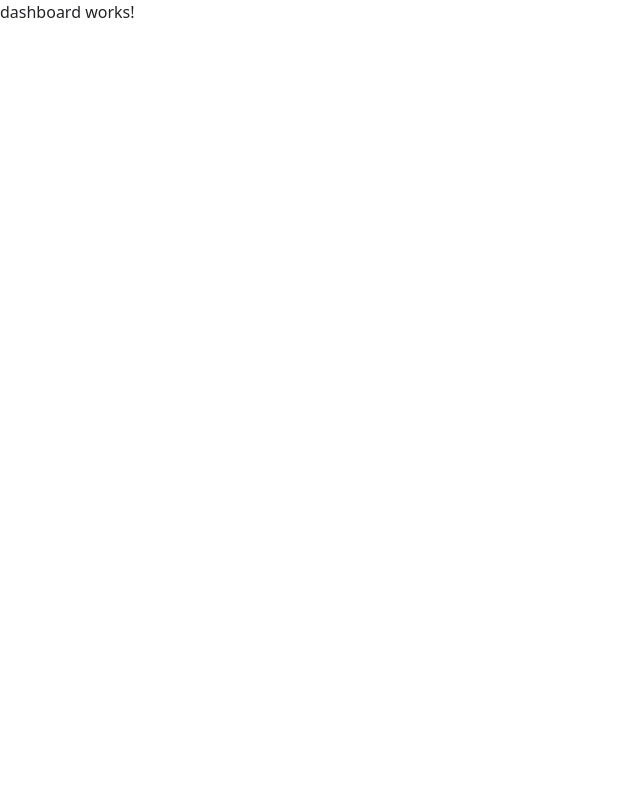
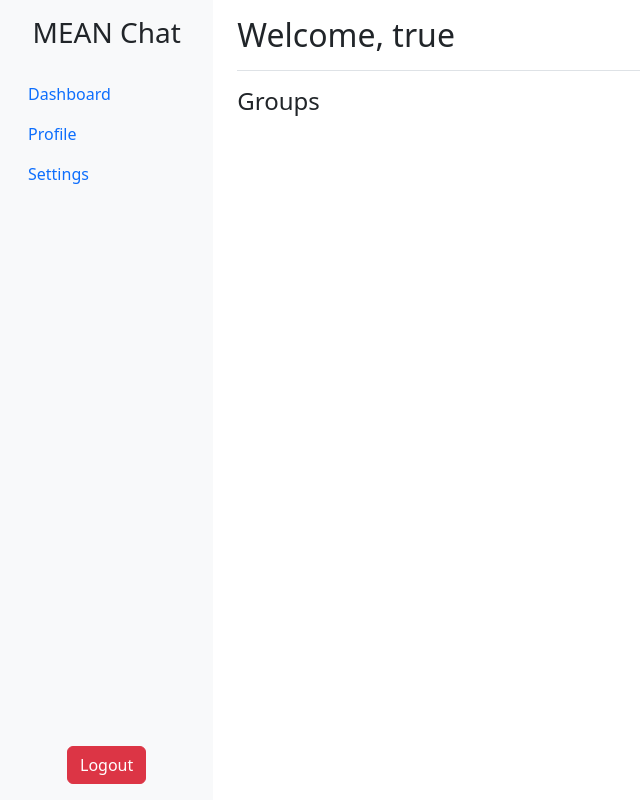
Before and after one commit to AaronGulman/MEAN-Chat, an Angular app in the folder client/: page /dashboard in a window 1280 px wide. Shown: the whole page, without its empty margins (0-640 px from the left). Built offline with nearby package versions, Linux system fonts and the light colour scheme; sample sign-in values are in the browser's storage.

Commit message:
Added basic dashboard display for users and group creation form for superadmin

```diff
--- a/client/angular.json
+++ b/client/angular.json
@@ -30,7 +30,9 @@
               "node_modules/bootstrap/dist/css/bootstrap.min.css",
               "src/styles.css"
             ],
-            "scripts": []
+            "scripts": [
+              "node_modules/bootstrap/dist/js/bootstrap.bundle.min.js"
+            ]
           },
           "configurations": {
             "production": {
--- a/client/package.json
+++ b/client/package.json
@@ -18,6 +18,7 @@
     "@angular/platform-browser": "^18.2.2",
     "@angular/platform-browser-dynamic": "^18.2.2",
     "@angular/router": "^18.2.2",
+    "@popperjs/core": "^2.11.8",
     "bootstrap": "^5.3.3",
     "rxjs": "~7.8.0",
     "tslib": "^2.3.0",
--- a/client/src/app/components/dashboard/dashboard.component.html
+++ b/client/src/app/components/dashboard/dashboard.component.html
@@ -1 +1,112 @@
-<p>dashboard works!</p>
+<!DOCTYPE html>
+<html lang="en">
+<head>
+    <meta charset="UTF-8">
+    <meta name="viewport" content="width=device-width, initial-scale=1.0">
+    <title>MEAN Chat Dashboard</title>
+    <link href="https://cdn.jsdelivr.net/npm/bootstrap@5.3.0/dist/css/bootstrap.min.css" rel="stylesheet">
+    <style>
+        .sidebar {
+            display: flex;
+            flex-direction: column;
+            height: 100vh; /* Full viewport height */
+        }
+        .sidebar-content {
+            flex: 1; /* Grow to fill available space */
+        }
+        .logout-btn-container {
+            padding: 1rem; /* Padding for spacing */
+        }
+    </style>
+</head>
+<body>
+    <div class="container-fluid">
+        <div class="row vh-100">
+            <!-- Sidebar/Nav Bar -->
+            <nav class="col-md-2 d-none d-md-block bg-light d-flex flex-column">
+                <div class="sidebar">
+                    <div class="sidebar-content">
+                        <h3 class="text-center p-3">MEAN Chat</h3>
+                        <ul class="nav flex-column">
+                            <li class="nav-item">
+                                <a class="nav-link active" href="/dashboard">Dashboard</a>
+                            </li>
+                            <li class="nav-item">
+                                <a class="nav-link" href="#">Profile</a>
+                            </li>
+                            <li class="nav-item">
+                                <a class="nav-link" href="#">Settings</a>
+                            </li>
+                        </ul>
+                    </div>
+                    <div class="logout-btn-container d-flex justify-content-center">
+                        <button class="btn btn-danger" (click)="logout()">Logout</button>
+                    </div>
+                </div>
+            </nav>
+            <!-- Main Content -->
+            <main class="col-md-10 ms-sm-auto px-4">
+                <div class="d-flex justify-content-between align-items-center pt-3 pb-2 mb-3 border-bottom">
+                    <h1 class="h2">Welcome, {{username}}</h1>
+                </div>
+
+                <div class="row">
+                    <!-- Groups List -->
+                    <div class="col-12">
+                        <h4>Groups</h4>
+                        <div class="row row-cols-1 row-cols-md-2 row-cols-lg-3 g-4">
+                            <!-- Group Cards -->
+                            <div class="col" *ngFor="let group of groups">
+                                <div class="card mb-3" (click)="selectGroup(group)">
+                                    <div class="card-body">
+                                        <h5 class="card-title">{{ group.name }}</h5>
+                                        <p class="card-text">{{ group.description }}</p>
+                                        <p class="card-text"><strong>Members:</strong> {{ group.admins.length }}</p>
+                                        <p class="card-text"><strong>Channels:</strong> {{ group.channels.length }}</p>
+                                    </div>
+                                </div>
+                            </div>
+                            <!-- Card for Creating New Group -->
+                            <div class="col" *ngIf="canCreateGroup">
+                                <div class="card mb-3" (click)="openCreateGroupModal()">
+                                    <div class="card-body text-center">
+                                        <h5 class="card-title">Create New Group</h5>
+                                        <p class="card-text">Click here to create a new group.</p>
+                                    </div>
+                                </div>
+                            </div>
+                        </div>
+                    </div>
+                </div>
+
+                <!-- Create New Group Modal -->
+                <div class="modal fade" id="createGroupModal" tabindex="-1" aria-labelledby="createGroupModalLabel" aria-hidden="true">
+                    <div class="modal-dialog">
+                        <div class="modal-content">
+                            <div class="modal-header">
+                                <h5 class="modal-title" id="createGroupModalLabel">Create New Group</h5>
+                                <button type="button" class="btn-close" data-bs-dismiss="modal" aria-label="Close"></button>
+                            </div>
+                            <div class="modal-body">
+                                <form (ngSubmit)="createGroup()">
+                                    <div class="form-group mb-3">
+                                        <label for="groupName">Group Name:</label>
+                                        <input id="groupName" class="form-control" [(ngModel)]="newGroupName" name="groupName" required>
+                                    </div>
+                                    <div class="form-group mb-3">
+                                        <label for="groupDescription">Group Description:</label>
+                                        <textarea id="groupDescription" class="form-control" [(ngModel)]="newGroupDescription" name="groupDescription" required></textarea>
+                                    </div>
+                                    <button type="submit" class="btn btn-primary mt-2">Create Group</button>
+                                </form>
+                            </div>
+                        </div>
+                    </div>
+                </div>
+            </main>
+        </div>
+    </div>
+
+    <script src="https://cdn.jsdelivr.net/npm/bootstrap@5.3.0/dist/js/bootstrap.bundle.min.js"></script>
+</body>
+</html>
--- a/client/src/app/components/dashboard/dashboard.component.ts
+++ b/client/src/app/components/dashboard/dashboard.component.ts
@@ -1,12 +1,107 @@
-import { Component } from '@angular/core';
+declare var bootstrap: any; // Declare bootstrap globally
+
+import { Component, OnInit } from '@angular/core';
+import { GroupService } from '../../services/group.service';
+import { UserService } from '../../services/user.service';
+import { AuthService } from '../../services/auth.service';
+import { Router } from '@angular/router';
+import { CommonModule } from '@angular/common';
+import { RouterModule } from '@angular/router';
+import { FormsModule } from '@angular/forms';
+import { Group } from '../../models/group.model';
+import { User } from '../../models/user.model';
 
 @Component({
   selector: 'app-dashboard',
   standalone: true,
-  imports: [],
+  imports: [CommonModule, RouterModule, FormsModule],
   templateUrl: './dashboard.component.html',
-  styleUrl: './dashboard.component.css'
+  styleUrls: ['./dashboard.component.css']
 })
-export class DashboardComponent {
+export class DashboardComponent implements OnInit {
+  username: string = '';
+  groups: Group[] = [];
+  selectedGroup: Group | null = null;
+  newGroupName: string = '';
+  newGroupDescription: string = ''; // Added for description
+  canCreateGroup: boolean = false;
 
+  constructor(
+    private groupService: GroupService,
+    private userService: UserService,
+    private authService: AuthService,
+    private router: Router
+  ) {}
+
+  ngOnInit() {
+    const loggedInUser = this.authService.getLoggedInUser();
+    if (!loggedInUser) {
+      this.router.navigate(['/login']);
+      return;
+    }
+
+    this.username = loggedInUser;
+
+    if (typeof loggedInUser === 'string') {
+      const user = this.userService.getUserByUsername(loggedInUser);
+      if (user) {
+        this.groups = user.groups || [];
+        console.log(user);
+        this.canCreateGroup = user.roles.includes('superadmin') || user.roles.includes('admin');
+      }
+    }
+
+  }
+
+  selectGroup(group: Group) {
+    this.selectedGroup = group;
+    // Uncomment and update the following lines as necessary
+    // this.groupService.getGroupChannels(group.id).subscribe((data) => {
+    //   this.channels = data;
+    // });
+  }
+
+  createGroup() {
+    if (!this.newGroupName.trim() || !this.newGroupDescription.trim()) {
+      return;
+    }
+
+    const loggedInUser = this.authService.getLoggedInUser();
+    if (typeof loggedInUser === 'string') {
+      const user = this.userService.getUserByUsername(loggedInUser);
+      if (user) {
+        const newGroup = this.groupService.createGroup(this.newGroupName, this.newGroupDescription, [user]);
+        if (newGroup) {
+          this.userService.addGroupToUser(user.id,newGroup);
+          this.groups.push(newGroup);
+          this.newGroupName = ''; // Clear the input field
+          this.newGroupDescription = ''; // Clear the description field
+          this.closeCreateGroupModal(); // Close the modal
+        }
+      }
+    }
+  }
+
+  openCreateGroupModal() {
+    const modalElement = document.getElementById('createGroupModal');
+    if (modalElement) {
+      const modal = new bootstrap.Modal(modalElement);
+      modal.show();
+    }
+  }
+
+  closeCreateGroupModal() {
+    const modalElement = document.getElementById('createGroupModal');
+    if (modalElement) {
+      const modal = bootstrap.Modal.getInstance(modalElement);
+      if (modal) {
+        modal.hide();
+      }
+    }
+  }
+
+  logout() {
+    this.authService.clearLoggedInUser(); // Clear session storage
+    this.router.navigate(['/login']); // Redirect to login page
+  }
 }
--- a/client/src/app/services/auth.service.ts
+++ b/client/src/app/services/auth.service.ts
@@ -48,7 +48,7 @@ export class AuthService {
         if (response.valid) {
           // Use UserService to create a user if registration is successful
           const newUser = this.userService.createUser(username, email, password);
-          console.log("New User Created: `${newUser}`");
+          console.log("New User Created: ",newUser);
           return { valid: true, ...newUser };
         } else {
           return { valid: false };
@@ -59,4 +59,14 @@ export class AuthService {
       })
     );
   }
+
+
+  getLoggedInUser(): string | null {
+    const username = sessionStorage.getItem('loggedInUser');
+    return username ? JSON.parse(username) : null;
+  }
+
+  clearLoggedInUser(): void {
+    sessionStorage.removeItem('loggedInUser');
+  }
 }
--- a/client/src/app/services/user.service.ts
+++ b/client/src/app/services/user.service.ts
@@ -9,8 +9,7 @@ export class UserService {
   private localStorageKey = 'users';
 
   constructor() {
-    // Initialize hard-coded users if none exist in local storage
-    if (!this.getUsers().length) {
+    if(!this.getUserByUsername("super")){
       this.initializeDefaultUsers();
     }
   }
@@ -25,8 +24,8 @@ export class UserService {
       ['superadmin'],
       []
     );
-    const users = [superUser];
-    this.saveUsers(users);
+    const users = this.getUsers();
+    this.saveUsers([...users, superUser]);
   }
 
   // Retrieve all users from local storage
@@ -95,7 +94,20 @@ export class UserService {
   addGroupToUser(userId: string, group: Group): User | null {
     const user = this.getUserById(userId);
     if (user) {
-      user.groups.push(group);
+      if (!user.groups.some(g => g.id === group.id)) {
+        user.groups.push(group);
+        this.updateUser(userId, { groups: user.groups });
+      }
+      return user;
+    }
+    return null;
+  }
+
+  // Remove a group from a user
+  removeGroupFromUser(userId: string, groupId: string): User | null {
+    const user = this.getUserById(userId);
+    if (user) {
+      user.groups = user.groups.filter(group => group.id !== groupId);
       this.updateUser(userId, { groups: user.groups });
       return user;
     }
```
Also changed, not shown: 1 other file (tests, documents, lock files or other folders).
